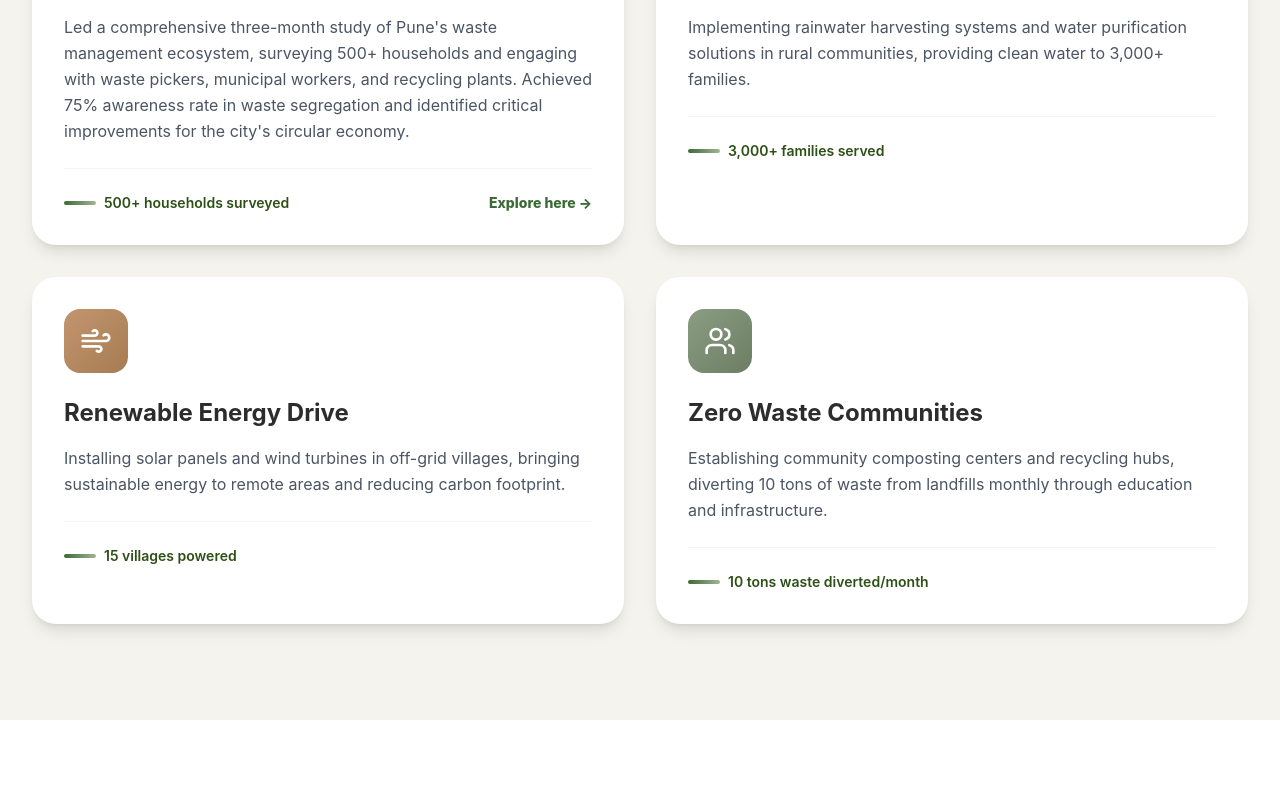
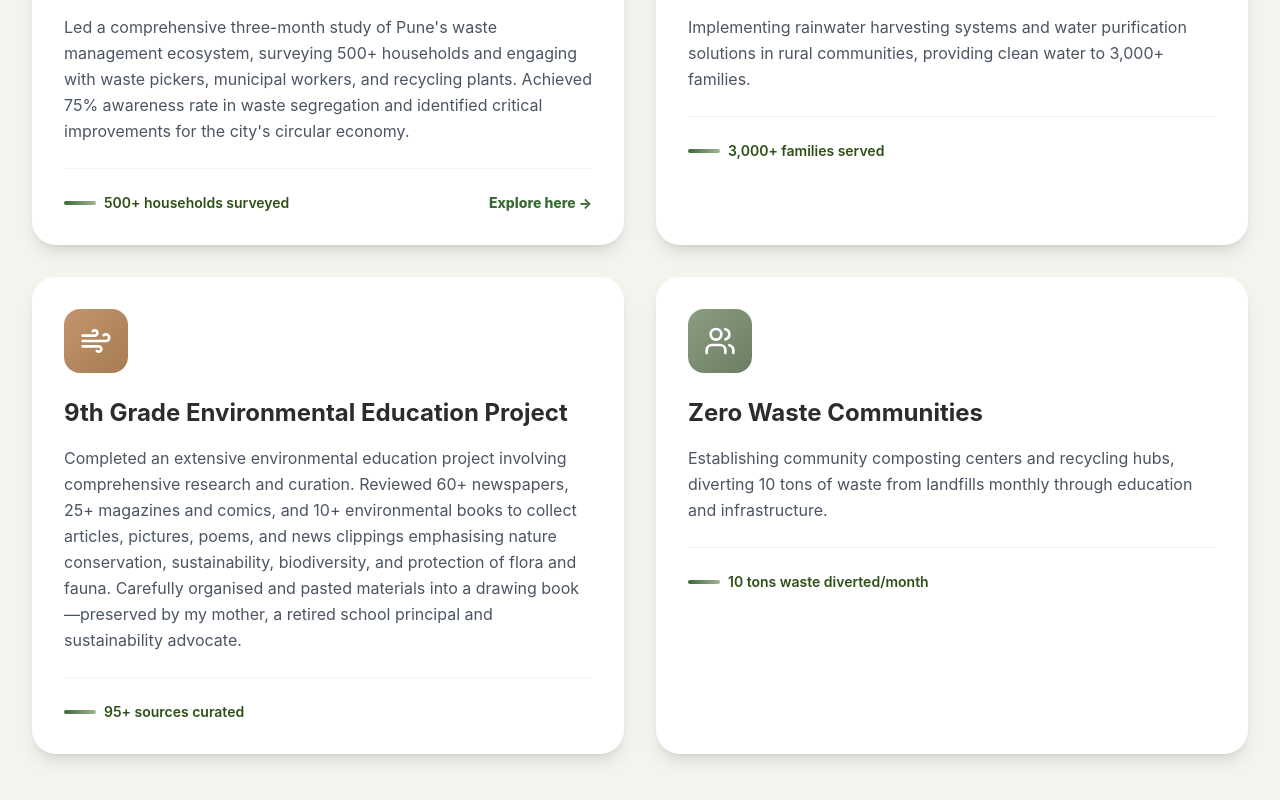
Before and after one commit to Kaustubh19-tech/EcoWebsite, a React (Create React App) app: page / in a window 1280 px wide. Shown: the part 1668-2468 px from the top of the page. Before the commit the page ends 2388 px from the top, so only its background shows below. Built offline with nearby package versions, Linux system fonts and the light colour scheme.

Commit message:
Replace Renewable Energy project with 9th Grade Environmental Education project

```diff
--- a/src/components/ProjectsSection.js
+++ b/src/components/ProjectsSection.js
@@ -24,9 +24,9 @@ export default function ProjectsSection() {
     },
     {
       icon: Wind,
-      title: "Renewable Energy Drive",
-      description: "Installing solar panels and wind turbines in off-grid villages, bringing sustainable energy to remote areas and reducing carbon footprint.",
-      impact: "15 villages powered",
+      title: "9th Grade Environmental Education Project",
+      description: "Completed an extensive environmental education project involving comprehensive research and curation. Reviewed 60+ newspapers, 25+ magazines and comics, and 10+ environmental books to collect articles, pictures, poems, and news clippings emphasising nature conservation, sustainability, biodiversity, and protection of flora and fauna. Carefully organised and pasted materials into a drawing book—preserved by my mother, a retired school principal and sustainability advocate.",
+      impact: "95+ sources curated",
       color: "from-[#C2956E] to-[#A67C52]",
       hasDetails: false
     },
```
